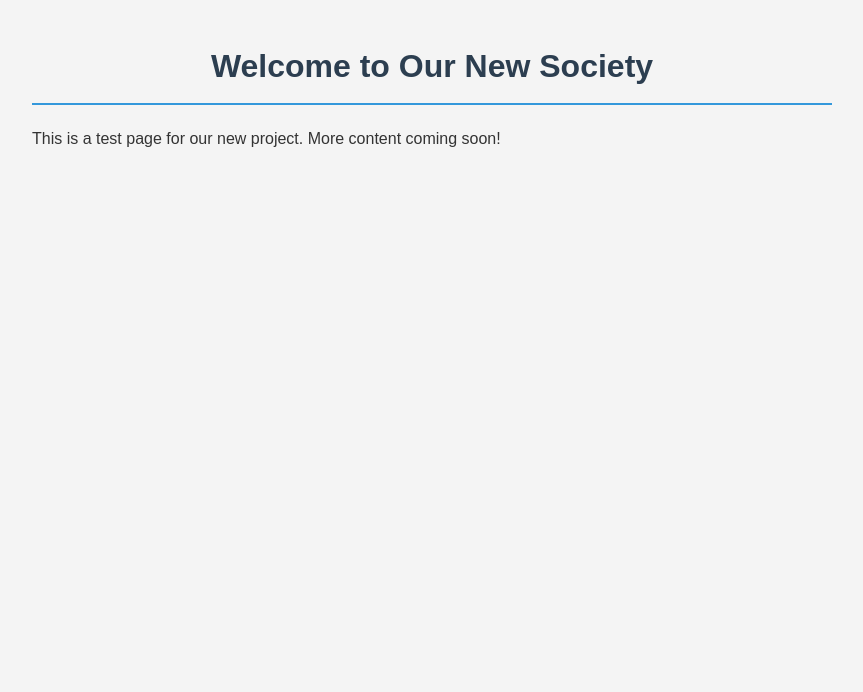
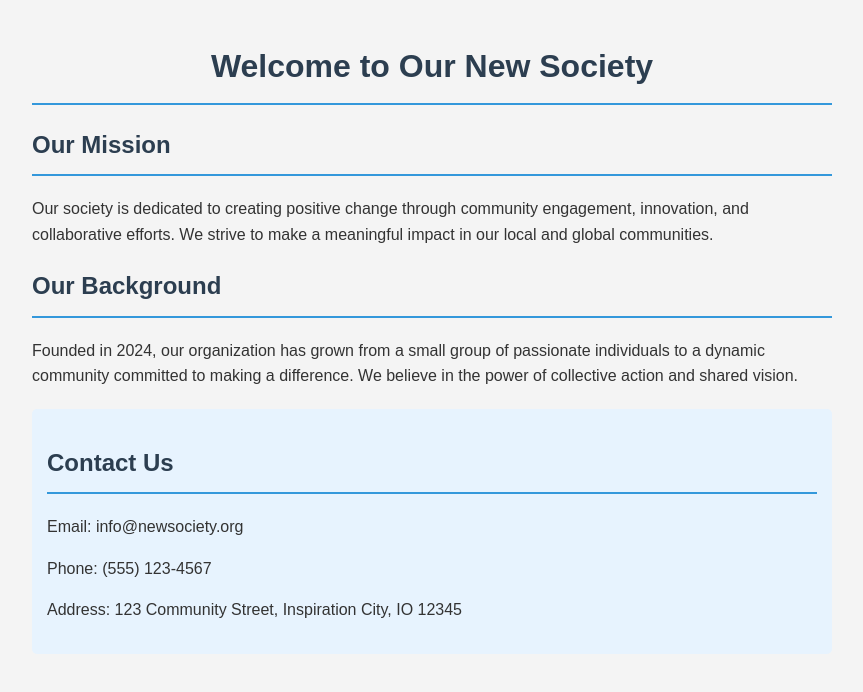
Before and after one commit to cyril-quanti/new-society-test, a plain HTML site: page index.html in a window 1280 px wide. Shown: the whole page, without its empty margins (208-1071 px from the left). Drawn offline with Linux system fonts and the light colour scheme.

Commit message:
Add more content to index page

```diff
--- a/index.html
+++ b/index.html
@@ -13,16 +13,34 @@
             color: #333;
             background-color: #f4f4f4;
         }
-        h1 {
+        h1, h2 {
             color: #2c3e50;
-            text-align: center;
             border-bottom: 2px solid #3498db;
             padding-bottom: 10px;
+        }
+        h1 { text-align: center; }
+        .contact {
+            background-color: #e7f3fe;
+            padding: 15px;
+            border-radius: 5px;
+            margin-top: 20px;
         }
     </style>
 </head>
 <body>
     <h1>Welcome to Our New Society</h1>
-    <p>This is a test page for our new project. More content coming soon!</p>
+
+    <h2>Our Mission</h2>
+    <p>Our society is dedicated to creating positive change through community engagement, innovation, and collaborative efforts. We strive to make a meaningful impact in our local and global communities.</p>
+
+    <h2>Our Background</h2>
+    <p>Founded in 2024, our organization has grown from a small group of passionate individuals to a dynamic community committed to making a difference. We believe in the power of collective action and shared vision.</p>
+
+    <div class="contact">
+        <h2>Contact Us</h2>
+        <p>Email: info@newsociety.org</p>
+        <p>Phone: (555) 123-4567</p>
+        <p>Address: 123 Community Street, Inspiration City, IO 12345</p>
+    </div>
 </body>
 </html>
```
